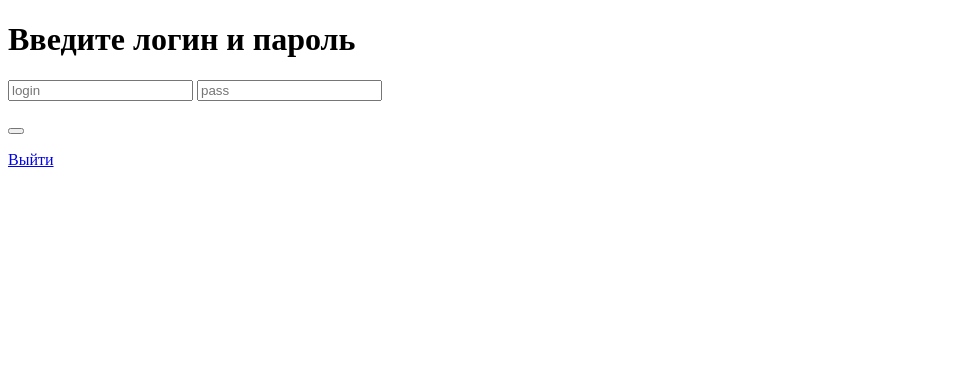
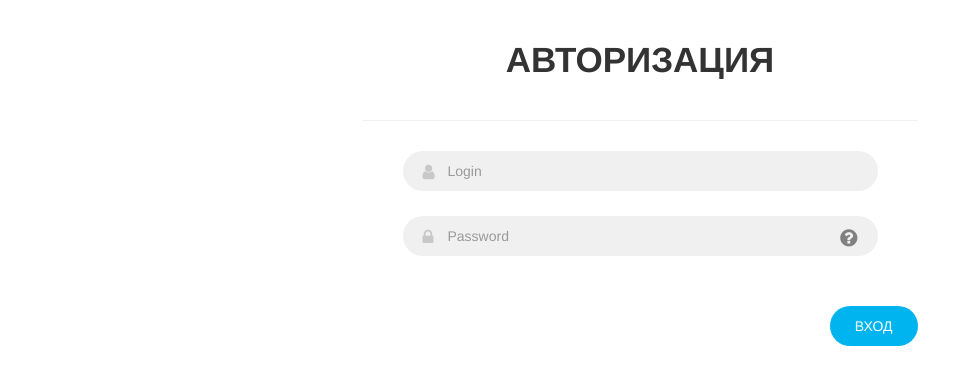
Before and after one commit to olegator555/Python-Flask, a Flask app: page /auth/ in a window 1280 px wide. Shown: the top 385 px of the page, without its empty margins (0-973 px from the left). Run offline with Flask 2, Linux system fonts and the light colour scheme; some libraries are stand-ins or nearby versions.

Commit message:
remove/add functions added

```diff
--- /dev/null
+++ b/BPAuth/SQL/auth.sql
@@ -0,0 +1 @@
+select user_role from lab2.user_root where login='%s' and password='%s'
--- a/BPAuth/auth.py
+++ b/BPAuth/auth.py
@@ -1,7 +1,6 @@
-from flask import Blueprint, request, session
-from flask import render_template,redirect
+from flask import Blueprint, request, session, flash
+from flask import render_template, redirect
 from UserDatabase import work_with_db
-from decor import group_permission_decorator, group_permission_validation
 from BPQuery.main import dbconfig
 
 auth = Blueprint('auth', __name__, template_folder='./templates', static_folder='./static')
@@ -9,20 +8,15 @@ auth = Blueprint('auth', __name__, template_folder='./templates', static_folder=
 
 @auth.route('/', methods=('GET', 'POST'))
 def login():
-    if request.method == 'GET':
-        return render_template('login.html')
-    else:
+    if request.method == 'POST':
         login = request.form.get('login')
         password = request.form.get('password')
-    _SQL_ = "select user_role from lab2.user_root where login='%s' and password='%s'"
-    result = work_with_db(dbconfig, _SQL_, (login, password))
-    if result != ():
-        session['group_name'] = result[0][0]
-        return redirect('/')
-    return "not logged"
-
-
-@auth.route('/exit')
-def exit():
-    session.clear()
+        _SQL_ = "select user_role from lab2.user_root where login='%s' and password='%s'"
+        result = work_with_db(dbconfig, _SQL_, (login, password))
+        if result != ():
+            session['group_name'] = result[0][0]
+            flash(f"Текущий пользователь -  {session.get('group_name','')}", category="success")
+            return redirect('/')
+        else:
+            flash("Ошибка авторизации", category="error")
     return render_template('login.html')
--- /dev/null
+++ b/BPAuth/static/style.css
@@ -0,0 +1,133 @@
+.flash {padding: 10px;}
+.flash.success {
+         border: 1px solid #21DB56;
+         background: #AEFFC5;
+}
+.flash.error {
+         border: 1px solid #FF4343;
+         background: #FF9C9C;
+}
+.form-horizontal{
+ background: #fff;
+ padding-bottom: 40px;
+ border-radius: 15px;
+ text-align: center;
+}
+.form-horizontal .heading{
+ display: block;
+ font-size: 35px;
+ font-weight: 700;
+ padding: 35px 0;
+ border-bottom: 1px solid #f0f0f0;
+ margin-bottom: 30px;
+}
+.form-horizontal .form-group{
+ padding: 0 40px;
+ margin: 0 0 25px 0;
+ position: relative;
+}
+.form-horizontal .form-control{
+ background: #f0f0f0;
+ border: none;
+ border-radius: 20px;
+ box-shadow: none;
+ padding: 0 20px 0 45px;
+ height: 40px;
+ transition: all 0.3s ease 0s;
+}
+.form-horizontal .form-control:focus{
+ background: #e0e0e0;
+ box-shadow: none;
+ outline: 0 none;
+}
+.form-horizontal .form-group i{
+ position: absolute;
+ top: 12px;
+ left: 60px;
+ font-size: 17px;
+ color: #c8c8c8;
+ transition : all 0.5s ease 0s;
+}
+.form-horizontal .form-control:focus + i{
+ color: #00b4ef;
+}
+.form-horizontal .fa-question-circle{
+ display: inline-block;
+ position: absolute;
+ top: 12px;
+ right: 60px;
+ font-size: 20px;
+ color: #808080;
+ transition: all 0.5s ease 0s;
+}
+.form-horizontal .fa-question-circle:hover{
+ color: #000;
+}
+.form-horizontal .main-checkbox{
+ float: left;
+ width: 20px;
+ height: 20px;
+ background: #11a3fc;
+ border-radius: 50%;
+ position: relative;
+ margin: 5px 0 0 5px;
+ border: 1px solid #11a3fc;
+}
+.form-horizontal .main-checkbox label{
+ width: 20px;
+ height: 20px;
+ position: absolute;
+ top: 0;
+ left: 0;
+ cursor: pointer;
+}
+.form-horizontal .main-checkbox label:after{
+ content: "";
+ width: 10px;
+ height: 5px;
+ position: absolute;
+ top: 5px;
+ left: 4px;
+ border: 3px solid #fff;
+ border-top: none;
+ border-right: none;
+ background: transparent;
+ opacity: 0;
+ -webkit-transform: rotate(-45deg);
+ transform: rotate(-45deg);
+}
+.form-horizontal .main-checkbox input[type=checkbox]{
+ visibility: hidden;
+}
+.form-horizontal .main-checkbox input[type=checkbox]:checked + label:after{
+ opacity: 1;
+}
+.form-horizontal .text{
+ float: left;
+ margin-left: 7px;
+ line-height: 20px;
+ padding-top: 5px;
+ text-transform: capitalize;
+}
+.form-horizontal .btn{
+ float: right;
+ font-size: 14px;
+ color: #fff;
+ background: #00b4ef;
+ border-radius: 30px;
+ padding: 10px 25px;
+ border: none;
+ text-transform: capitalize;
+ transition: all 0.5s ease 0s;
+}
+@media only screen and (max-width: 479px){
+ .form-horizontal .form-group{
+ padding: 0 25px;
+ }
+ .form-horizontal .form-group i{
+ left: 45px;
+ }
+ .form-horizontal .btn{
+ padding: 10px 20px;
+ }
+}
--- a/BPAuth/templates/login.html
+++ b/BPAuth/templates/login.html
@@ -3,24 +3,36 @@
 <head>
     <meta charset="UTF-8">
     <title>auth</title>
+    <link rel="stylesheet" href="https://cdnjs.cloudflare.com/ajax/libs/twitter-bootstrap/3.3.7/css/bootstrap.min.css" />
+<link rel="stylesheet" href="https://cdnjs.cloudflare.com/ajax/libs/font-awesome/4.7.0/css/font-awesome.min.css" />
+    <link rel="stylesheet" href={{ url_for('.static', filename='style.css') }}
 
-</head>
 <body>
-<h1>Введите логин и пароль</h1>
-<div class = "d1">
-    <form action="" method="post">
-        <p>
-	    <label for="username"></label>
+    {% for cat, msg in get_flashed_messages(True) %}
+<div class="flash {{cat}}">{{msg}}</div>
+{% endfor %}
+<div class="container">
+ <div class="row">
 
-	    <input type="text" name="login" placeholder="login">
-            <input type="password" name="password" placeholder="pass">
-	</p>
-	<p>
+ <div class="col-md-offset-3 col-md-6">
+ <form action="" method="post" class="form-horizontal">
+ <span class="heading">АВТОРИЗАЦИЯ</span>
+ <div class="form-group">
+ <input type="text" class="form-control" id="login" name="login" placeholder="Login">
+ <i class="fa fa-user"></i>
+ </div>
+ <div class="form-group help">
+ <input type="password" class="form-control" id="password" name="password" placeholder="Password">
+ <i class="fa fa-lock"></i>
+ <a href="#" class="fa fa-question-circle"></a>
+ </div>
+ <div class="form-group">
+ </div>
+ <button type="submit" class="btn btn-default">ВХОД</button>
+ </form>
+ </div>
 
-        <button type="submit"></button>
-	</p>
-    <a href="/login/exit">Выйти</a>
-    </form>
-</div>
+ </div><!-- /.row -->
+</div><!-- /.container -->
 </body>
 </html>
--- a/app.py
+++ b/app.py
@@ -1,15 +1,18 @@
 import json
 
 from flask import Flask, render_template, session
+
 from BPAuth.auth import auth
 from BPQuery.main import main
+from BPEdit.edit import edit
 from decor import group_validation_decorator
 
 app = Flask(__name__)
 app.register_blueprint(main, url_prefix="/requests")
 app.register_blueprint(auth, url_prefix="/auth")
+app.register_blueprint(edit, url_prefix="/order")
 
-app.config['SECRET_KEY'] = "abed efg"
+app.config['SECRET_KEY'] = "abide"
 app.config['ACCESS_CONFIG'] = json.load(open('config/access.json'))
 
 
@@ -20,6 +23,7 @@ def base():
 
 @app.route('/goodbye')
 def goodbye():
+    session.clear()
     return render_template('goodbye_page.html')
 
 
@@ -35,11 +39,5 @@ def counter():
     return f"Your counter {session['counter']}"
 
 
-@app.route('/clear_session')
-def clear_session():
-    session.clear()
-    return "Cleared"
-
-
 if __name__ == '__main__':
     app.run()
--- a/config/access.json
+++ b/config/access.json
@@ -12,7 +12,8 @@
   "admin": [
     "auth",
     "",
-    "main"
+    "main",
+    "order"
   ],
   "unauthorized": [
     "auth"
--- a/config/db.json
+++ b/config/db.json
@@ -1,3 +1,3 @@
 {
-  "host": "localhost", "port": 3306, "user": "root", "password": "", "db": "Lab2"
+  "host": "localhost", "port": 3306, "user": "root", "password": "password", "db": "Lab2"
 }
--- a/decor.py
+++ b/decor.py
@@ -30,13 +30,10 @@ def group_validation_decorator(f):
 def group_permission_validation():
     access_config = current_app.config['ACCESS_CONFIG']
     group_name = session.get('group_name', 'unauthorized')
-    print(group_name)
     if group_name == 'admin':
         target_app = "" if len(request.endpoint.split('.')) == 1 else request.endpoint.split('.')[0]
     else:
         target_app = "" if len(request.endpoint.split('.')) == 1 else request.endpoint.split('.')[1]
-    print(access_config[group_name])
-    print(target_app)
     if group_name in access_config and target_app in access_config[group_name]:
         return True
     return False
@@ -45,7 +42,7 @@ def group_permission_validation():
 def group_permission_decorator(f):
     @wraps(f)
     def wrapper(*args, **kwargs):
-        if group_permission_validation():
+        if group_validation():
             return f(*args, **kwargs)
 
         return "Permission denied"
--- a/templates/base.html
+++ b/templates/base.html
@@ -22,6 +22,10 @@
             <a href='/auth'>Авторизация</a>
         </li>
         <br>
+        <li>
+            <a href='/order'>Редактирвание данных</a>
+        </li>
+        <br>
         <a href='/goodbye'>Завершить</a>
     {% endblock %}
 </form>
```
Also changed, not shown: BPEdit/edit.py (added, +27 -0 lines), BPEdit/templates/add.html (added, +21 -0 lines), BPEdit/templates/order.html (added, +84 -0 lines), BPQuery/templates/request_data.html (+6 -3 lines), UserDatabase.py (+6 -3 lines), static/style.css (+12 -2 lines).
